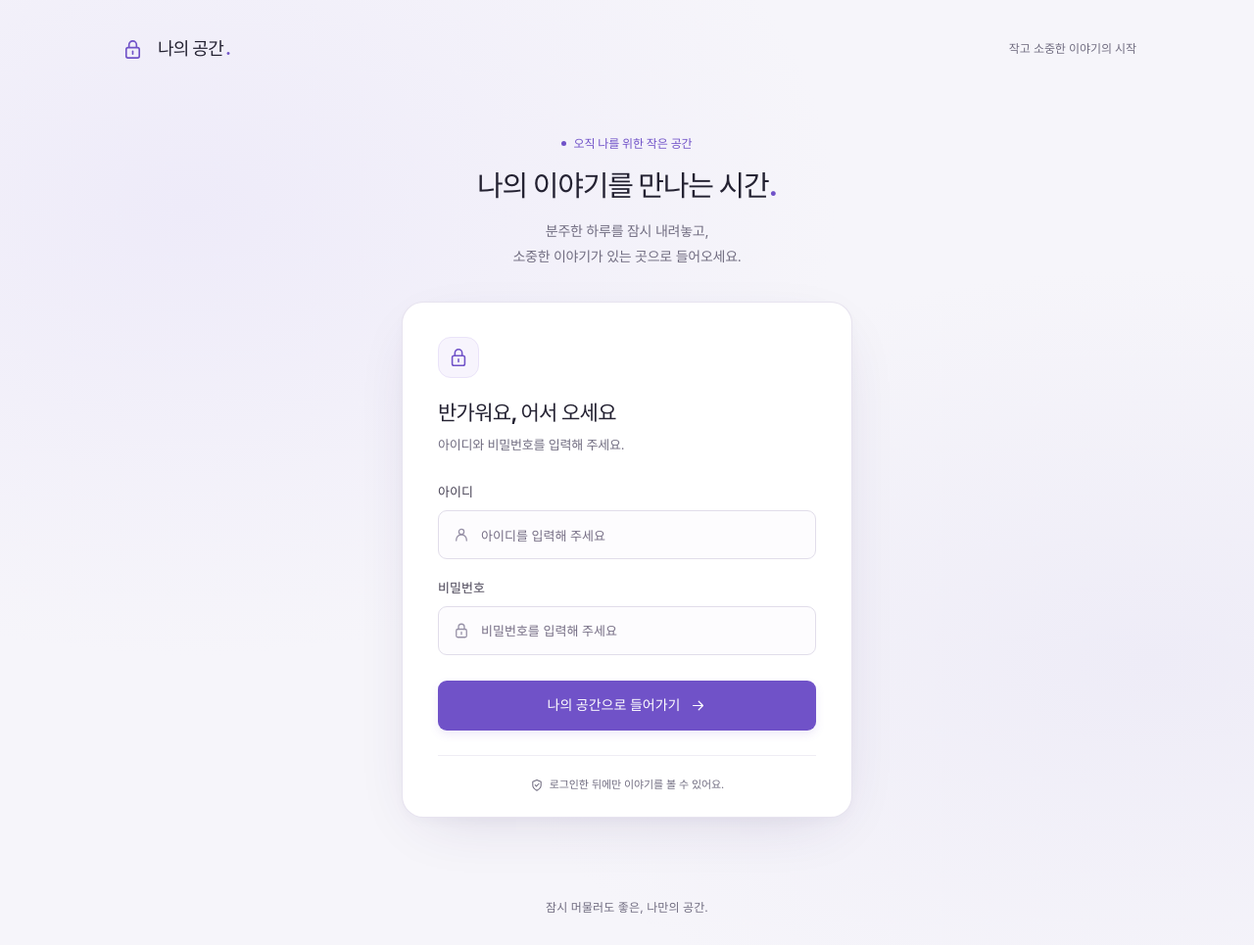
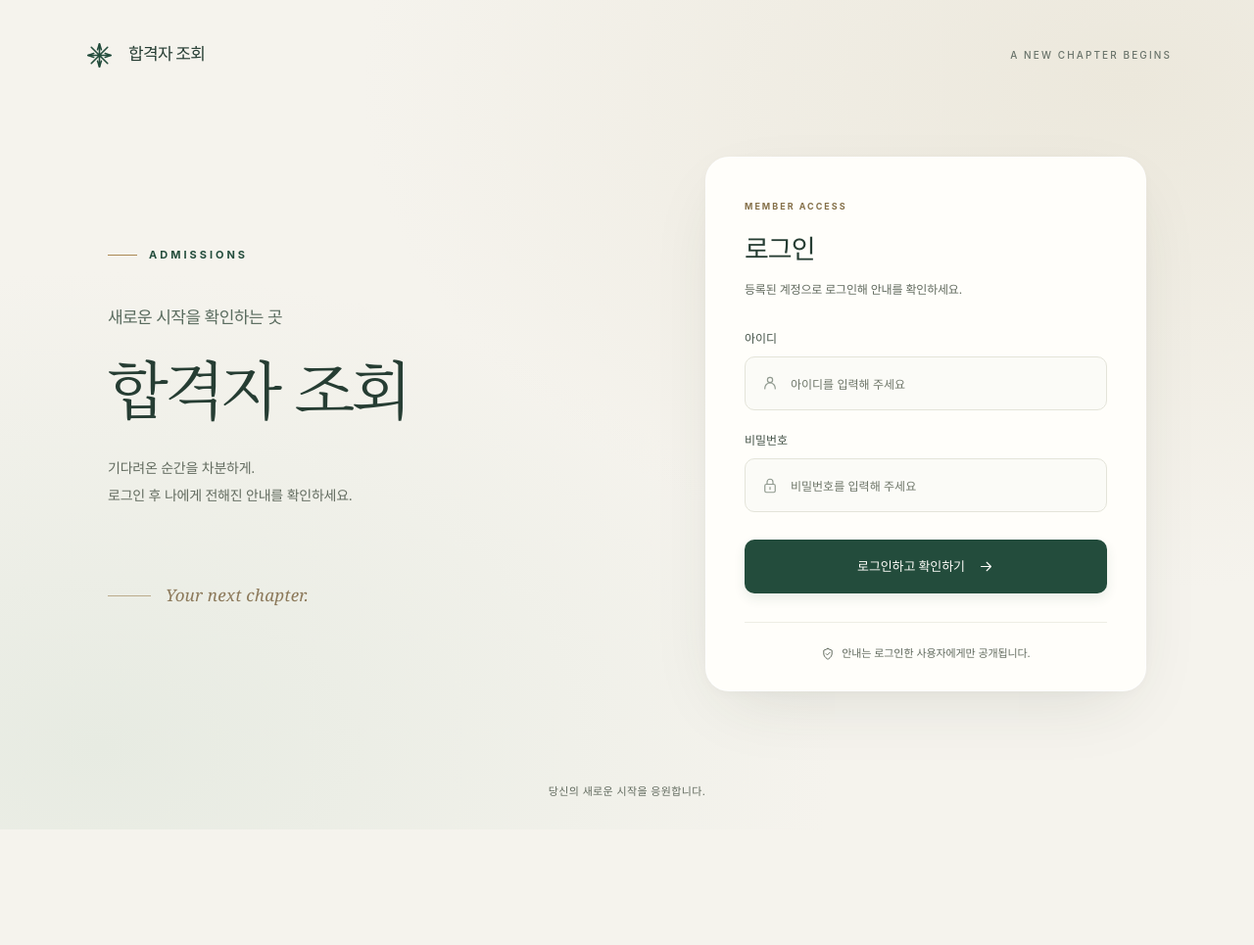
Before and after one commit to yoonjungwoo1009/aws-, a Flask app: page / in a window 1280 px wide. Shown: the whole page at 98% size. After the commit the page ends 831 px from the top, so only its background shows below. Run offline with Flask 3, Linux system fonts and the light colour scheme; the visitor is signed in with stand-in values (Sample User, id 1); parts of the project's set-up code (start-up, migrations or seed data) failed here and were passed over.

Commit message:
Refine admissions login with warm premium styling

```diff
--- a/static/style.css
+++ b/static/style.css
@@ -1,12 +1,13 @@
 :root {
   color-scheme: light;
-  --background: #f6f5fa;
-  --surface: #fff;
-  --text: #242232;
-  --muted: #716d81;
-  --accent: #7052c8;
-  --accent-hover: #6042b5;
-  --line: #e9e6f0;
+  --background: #f5f3ed;
+  --surface: #fffefa;
+  --text: #263d33;
+  --muted: #626b5f;
+  --accent: #234c3c;
+  --accent-hover: #183e2f;
+  --gold: #ab8954;
+  --line: #e4e4d9;
   font-family: -apple-system, BlinkMacSystemFont, "Segoe UI", "Noto Sans KR", "Apple SD Gothic Neo", "Malgun Gothic", sans-serif;
   font-synthesis: none;
   text-rendering: optimizeLegibility;
@@ -17,97 +18,127 @@
 body {
   margin: 0;
   color: var(--text);
-  background: radial-gradient(ellipse at 15% 22%, #eeebf9 0, transparent 43%), radial-gradient(ellipse at 92% 70%, #eeecf7 0, transparent 42%), var(--background);
+  background: radial-gradient(ellipse at 90% 10%, #ece8dc 0, transparent 48%), radial-gradient(ellipse at 8% 90%, #e7ebe2 0, transparent 45%), var(--background);
   font-size: 15px;
   line-height: 1.6;
 }
 button, input { font: inherit; }
 button, a, input { -webkit-tap-highlight-color: transparent; }
 button { cursor: pointer; }
-svg { flex-shrink: 0; stroke: currentColor; stroke-width: 1.7; stroke-linecap: round; stroke-linejoin: round; }
+svg { flex-shrink: 0; stroke: currentColor; stroke-width: 1.6; stroke-linecap: round; stroke-linejoin: round; }
 a { color: inherit; }
-::selection { background: #e6ddfc; }
-:focus-visible { outline: 3px solid #a88be8; outline-offset: 4px; }
+::selection { color: #183e2f; background: #dce6d7; }
+:focus-visible { outline: 3px solid #718f78; outline-offset: 4px; }
 .site-shell { display: flex; flex-direction: column; min-height: 100vh; min-height: 100svh; }
-.site-header { width: min(1120px, 100%); min-height: 100px; margin: 0 auto; padding: 24px 40px; display: flex; align-items: center; justify-content: space-between; gap: 24px; }
-.brand { display: inline-flex; align-items: center; gap: 10px; font-size: 18px; font-weight: 750; letter-spacing: -.7px; text-decoration: none; white-space: nowrap; }
-.brand-mark { width: 31px; height: 35px; display: grid; place-items: center; color: var(--accent); }
-.brand-mark svg { width: 23px; height: 23px; }
-.brand-dot { color: var(--accent); margin-left: -8px; }
-.header-caption { font-size: 12px; color: var(--muted); letter-spacing: -.1px; }
-.main-content { flex: 1; width: 100%; display: grid; place-items: center; padding: 32px 24px 60px; outline: none; }
-.site-footer { padding: 22px 24px 28px; text-align: center; color: var(--muted); font-size: 12px; letter-spacing: .1px; }
+.site-header { width: min(1200px, 100%); min-height: 112px; margin: 0 auto; padding: 28px 44px; display: flex; align-items: center; justify-content: space-between; gap: 24px; }
+.brand { display: inline-flex; align-items: center; gap: 12px; font-size: 17px; font-weight: 650; letter-spacing: -.65px; text-decoration: none; white-space: nowrap; }
+.brand-mark { width: 35px; height: 35px; display: grid; place-items: center; color: var(--accent); }
+.brand-mark svg { width: 31px; height: 31px; stroke-width: 1.25; }
+.header-caption { color: #69736a; font-size: 10px; font-weight: 550; letter-spacing: 2.1px; }
+.main-content { flex: 1; width: 100%; display: grid; place-items: center; padding: 48px 44px 72px; outline: none; }
+.site-footer { padding: 22px 24px 30px; text-align: center; color: var(--muted); font-size: 11px; letter-spacing: .35px; }
 .skip-link { position: absolute; z-index: 2; top: 12px; left: 12px; padding: 10px 16px; border-radius: 8px; color: #fff; background: var(--accent); transform: translateY(-180%); }
 .skip-link:focus { transform: translateY(0); }
-.login-layout { width: 100%; max-width: 460px; }
-.intro { margin-bottom: 32px; text-align: center; }
-.eyebrow { display: inline-flex; align-items: center; gap: 7px; color: var(--accent); font-size: 12px; font-weight: 600; letter-spacing: -.1px; }
-.eyebrow-dot { width: 5px; height: 5px; border-radius: 50%; background: currentColor; }
-.intro h1 { margin: 14px 0 12px; font-size: clamp(23px, 4.6vw, 29px); font-weight: 750; letter-spacing: -1.2px; line-height: 1.4; word-break: keep-all; }
-.accent-dot { color: var(--accent); }
-.intro-description { margin: 0; color: var(--muted); font-size: 14px; line-height: 1.9; letter-spacing: -.25px; word-break: keep-all; }
-.login-card { padding: 35px 36px 24px; border: 1px solid rgba(227, 223, 237, .85); border-radius: 22px; background: var(--surface); box-shadow: 0 18px 60px -25px rgba(58, 39, 100, .19), 0 4px 12px rgba(58, 39, 100, .025); }
-.card-heading { margin-bottom: 27px; }
-.card-icon { display: grid; place-items: center; width: 42px; height: 42px; margin-bottom: 19px; border: 1px solid #eae3f9; border-radius: 13px; color: var(--accent); background: #f7f4fd; }
-.card-icon svg { width: 22px; height: 22px; }
-.card-heading h2 { margin: 0 0 6px; font-size: 21px; font-weight: 700; letter-spacing: -.7px; }
-.card-heading p { margin: 0; color: var(--muted); font-size: 13px; letter-spacing: -.2px; }
-.login-form { display: flex; flex-direction: column; gap: 19px; }
-.form-field label { display: block; margin: 0 0 8px; color: #484355; font-size: 13px; font-weight: 650; }
+.login-layout { display: grid; grid-template-columns: minmax(0, 1fr) minmax(0, 450px); align-items: center; gap: 88px; width: 100%; max-width: 1060px; }
+.intro { padding: 12px 0; }
+.eyebrow { display: inline-flex; align-items: center; gap: 12px; color: var(--accent); font-size: 11px; font-weight: 650; letter-spacing: 3px; }
+.eyebrow-line { width: 30px; height: 1px; background: var(--gold); }
+.eyebrow-dot { width: 5px; height: 5px; border-radius: 50%; background: var(--gold); }
+.intro-kicker { margin: 42px 0 9px; color: #596b5e; font-size: 17px; font-weight: 400; letter-spacing: -.6px; word-break: keep-all; }
+.intro h1 { margin: 0; font-family: "Noto Serif CJK KR", "Nanum Myeongjo", "AppleMyungjo", "Batang", Georgia, serif; font-size: clamp(45px, 5.4vw, 64px); font-weight: 500; letter-spacing: -3.7px; line-height: 1.45; word-break: keep-all; }
+.intro-description { margin: 24px 0 0; color: var(--muted); font-size: 14px; line-height: 2; letter-spacing: -.25px; word-break: keep-all; }
+.intro-signature { display: flex; align-items: center; gap: 15px; margin-top: 74px; color: #8c795a; font-family: Georgia, "Times New Roman", serif; font-size: 17px; font-style: italic; letter-spacing: .2px; }
+.signature-line { width: 44px; height: 1px; background: #bbab8b; }
+.login-card { min-width: 0; padding: 43px 39px 28px; border: 1px solid rgba(255, 255, 255, .9); border-radius: 24px; background: var(--surface); box-shadow: 0 24px 70px -25px rgba(49, 61, 43, .15), 0 3px 12px rgba(49, 61, 43, .025); }
+.card-heading { margin-bottom: 31px; }
+.card-eyebrow { display: block; margin-bottom: 15px; color: #857049; font-size: 9px; font-weight: 650; letter-spacing: 2px; }
+.card-heading h2 { margin: 0 0 9px; font-size: 27px; font-weight: 650; letter-spacing: -1px; }
+.card-heading p { margin: 0; color: var(--muted); font-size: 12px; letter-spacing: -.2px; word-break: keep-all; }
+.login-form { display: flex; flex-direction: column; gap: 21px; }
+.form-field label { display: block; margin: 0 0 9px; color: #455449; font-size: 12px; font-weight: 650; }
 .input-wrap { position: relative; }
-.input-wrap > svg { position: absolute; top: 50%; left: 15px; width: 18px; height: 18px; color: #9690a6; pointer-events: none; transform: translateY(-50%); }
-.input-wrap input { display: block; width: 100%; height: 50px; padding: 0 14px 0 43px; border: 1px solid #e1ddea; border-radius: 9px; outline: none; color: var(--text); background: #fdfcfe; font-size: 14px; transition: border-color .18s ease, box-shadow .18s ease, background .18s ease; }
-.input-wrap input::placeholder { color: #756d84; opacity: 1; font-size: 13px; }
-.input-wrap input:hover { border-color: #b7abcc; }
-.input-wrap input:focus { border-color: #9574da; background: #fff; box-shadow: 0 0 0 3px #eee7fc; }
+.input-wrap > svg { position: absolute; top: 50%; left: 17px; width: 18px; height: 18px; color: #909a8f; pointer-events: none; transform: translateY(-50%); }
+.input-wrap input { display: block; width: 100%; min-width: 0; height: 55px; padding: 0 15px 0 46px; border: 1px solid var(--line); border-radius: 10px; outline: none; color: var(--text); background: #fbfbf7; font-size: 14px; transition: border-color .2s ease, box-shadow .2s ease, background .2s ease; }
+.input-wrap input::placeholder { color: #6e7669; opacity: 1; font-size: 12px; }
+.input-wrap input:hover { border-color: #b6c0b0; }
+.input-wrap input:focus { border-color: #6c8c75; background: #fffefa; box-shadow: 0 0 0 3px #e7ede2; }
 .input-wrap:focus-within > svg { color: var(--accent); }
-.button { display: inline-flex; align-items: center; justify-content: center; gap: 10px; border: 0; border-radius: 9px; font-weight: 600; text-decoration: none; transition: background .18s ease, box-shadow .18s ease, transform .18s ease; }
+.button { display: inline-flex; align-items: center; justify-content: center; gap: 13px; border: 0; border-radius: 10px; font-weight: 600; text-decoration: none; transition: background .2s ease, box-shadow .2s ease, transform .2s ease; }
 .button svg { width: 18px; height: 18px; }
-.button-primary { min-height: 51px; width: 100%; margin-top: 7px; padding: 13px 18px; color: #fff; background: var(--accent); font-size: 14px; box-shadow: 0 4px 10px rgba(112, 82, 200, .12); }
-.button-primary:hover { background: var(--accent-hover); box-shadow: 0 6px 15px rgba(112, 82, 200, .21); transform: translateY(-1px); }
+.button-primary { min-height: 55px; width: 100%; margin-top: 7px; padding: 14px 18px; color: #fffefa; background: var(--accent); font-size: 13px; letter-spacing: -.1px; box-shadow: 0 5px 12px rgba(35, 76, 60, .1); }
+.button-primary:hover { background: var(--accent-hover); box-shadow: 0 8px 18px rgba(35, 76, 60, .18); transform: translateY(-1px); }
 .button-primary:active { transform: translateY(0); }
 .button-primary svg { width: 17px; height: 17px; }
-.card-note { display: flex; justify-content: center; align-items: center; gap: 6px; margin: 25px 0 0; padding-top: 21px; border-top: 1px solid #efedf4; color: var(--muted); font-size: 11px; letter-spacing: -.1px; }
-.card-note svg { width: 14px; height: 14px; stroke-width: 1.5; }
-.error-message { display: flex; align-items: flex-start; gap: 8px; margin-bottom: 20px; padding: 12px 13px; border: 1px solid #f1d7dc; border-radius: 9px; color: #a4374a; background: #fff5f6; font-size: 12px; line-height: 1.7; }
+.card-note { display: flex; justify-content: center; align-items: center; gap: 7px; margin: 29px 0 0; padding-top: 23px; border-top: 1px solid #eeeee5; color: var(--muted); font-size: 11px; letter-spacing: -.1px; text-align: center; }
+.card-note svg { width: 14px; height: 14px; stroke-width: 1.4; }
+.error-message { display: flex; align-items: flex-start; gap: 8px; margin-bottom: 23px; padding: 12px 13px; border: 1px solid #ead8ce; border-radius: 10px; color: #994b36; background: #fcf3ec; font-size: 12px; line-height: 1.7; overflow-wrap: anywhere; }
 .error-message svg { width: 17px; height: 17px; margin-top: 2px; }
 .logout-form { margin: 0; }
-.button-quiet { min-height: 40px; padding: 8px 13px; border: 1px solid #e0dbe9; color: #625b74; background: rgba(255, 255, 255, .65); font-size: 12px; }
-.button-quiet:hover { color: var(--accent); background: #fff; border-color: #cfc0e9; }
+.button-quiet { min-height: 40px; padding: 8px 14px; border: 1px solid #d9dfd3; color: #4e6555; background: rgba(255, 254, 250, .7); font-size: 12px; }
+.button-quiet:hover { color: var(--accent-hover); background: var(--surface); box-shadow: 0 3px 10px rgba(35, 76, 60, .06); }
 .button-quiet svg { width: 16px; height: 16px; }
-.post-layout { width: 100%; max-width: 700px; }
+.post-layout { width: 100%; max-width: 760px; }
 .welcome { margin: 0 3px 29px; }
-.welcome p { margin: 11px 0 0; color: var(--muted); font-size: 15px; line-height: 1.85; letter-spacing: -.25px; }
+.welcome .eyebrow { gap: 8px; letter-spacing: .2px; }
+.welcome p { margin: 13px 0 0; color: var(--muted); font-size: 15px; line-height: 1.9; letter-spacing: -.25px; }
 .welcome strong { color: var(--text); font-weight: 650; overflow-wrap: anywhere; }
-.post-card { padding: 45px 48px 30px; border: 1px solid #e7e2ef; border-radius: 21px; background: var(--surface); box-shadow: 0 18px 60px -25px rgba(58, 39, 100, .13); }
-.post-label { display: flex; align-items: center; gap: 7px; margin-bottom: 16px; color: var(--accent); font-size: 12px; font-weight: 600; }
+.post-card { padding: 46px 49px 32px; border: 1px solid rgba(255, 255, 255, .9); border-radius: 24px; background: var(--surface); box-shadow: 0 24px 70px -25px rgba(49, 61, 43, .13); }
+.post-label { display: flex; align-items: center; gap: 8px; margin-bottom: 18px; color: #887149; font-size: 12px; font-weight: 600; }
 .post-label span { font-size: 16px; }
-.post-card h1 { margin: 0; font-size: clamp(24px, 4.8vw, 31px); font-weight: 700; line-height: 1.5; letter-spacing: -1px; overflow-wrap: anywhere; word-break: keep-all; }
-.post-divider { width: 35px; height: 2px; margin: 25px 0 30px; border-radius: 2px; background: #d9cdee; }
-.post-body { color: #575164; font-size: 15px; line-height: 2; letter-spacing: -.15px; white-space: pre-wrap; overflow-wrap: anywhere; }
-.post-end { margin-top: 34px; color: #bcb1d0; font-size: 18px; text-align: center; letter-spacing: 5px; }
+.post-card h1 { margin: 0; font-family: "Noto Serif CJK KR", "Nanum Myeongjo", "AppleMyungjo", "Batang", Georgia, serif; font-size: clamp(24px, 4.8vw, 31px); font-weight: 500; line-height: 1.6; letter-spacing: -1px; overflow-wrap: anywhere; word-break: keep-all; }
+.post-divider { width: 36px; height: 1px; margin: 26px 0 30px; background: #c4ae86; }
+.post-body { color: #566153; font-size: 15px; line-height: 2.1; letter-spacing: -.15px; white-space: pre-wrap; overflow-wrap: anywhere; }
+.post-end { margin-top: 34px; color: #b4a484; font-size: 18px; text-align: center; letter-spacing: 5px; }
 
-@media (max-width: 600px) {
-  .site-header { min-height: 80px; padding: 20px 24px; }
-  .header-caption { display: none; }
-  .main-content { padding: 22px 20px 37px; }
-  .intro { margin-bottom: 26px; }
-  .login-card { padding: 28px 25px 21px; border-radius: 18px; }
-  .card-heading { margin-bottom: 24px; }
-  .card-heading h2 { font-size: 20px; }
+@media (max-width: 900px) {
+  .site-header { padding-inline: 32px; }
+  .main-content { padding: 34px 32px 58px; }
+  .login-layout { grid-template-columns: minmax(0, 1fr) minmax(0, 400px); gap: 40px; }
+  .intro h1 { font-size: 49px; letter-spacing: -3px; }
+  .intro-kicker { font-size: 15px; }
+  .intro-description { font-size: 13px; }
+  .login-card { padding-inline: 31px; }
+}
+
+@media (max-width: 720px) {
+  .site-header { min-height: 88px; padding: 22px 28px; }
+  .header-caption { font-size: 8px; letter-spacing: 1.4px; }
+  .main-content { padding: 32px 24px 48px; }
+  .login-layout { grid-template-columns: minmax(0, 1fr); max-width: 430px; gap: 33px; }
+  .intro { padding: 0; text-align: center; }
+  .intro-kicker { margin-top: 22px; font-size: 15px; }
+  .intro h1 { font-size: 47px; letter-spacing: -2.8px; }
+  .intro-description { margin-top: 15px; font-size: 13px; }
+  .intro-signature { display: none; }
+  .login-card { padding: 33px 31px 25px; }
+  .card-heading { margin-bottom: 27px; }
+  .card-eyebrow { margin-bottom: 11px; }
+  .card-heading h2 { font-size: 25px; }
   .input-wrap input { font-size: 16px; }
-  .site-footer { padding-bottom: 22px; font-size: 11px; }
-  .post-card { padding: 31px 26px 23px; border-radius: 18px; }
+  .site-footer { padding-bottom: 24px; font-size: 10px; }
+  .post-card { padding: 32px 28px 24px; border-radius: 20px; }
   .post-body { font-size: 14px; }
   .welcome { margin-bottom: 24px; }
 }
 
+@media (max-width: 480px) {
+  .site-header { padding-inline: 23px; }
+  .brand { gap: 9px; font-size: 16px; }
+  .brand-mark { width: 29px; height: 29px; }
+  .brand-mark svg { width: 27px; height: 27px; }
+  .header-caption { display: none; }
+  .main-content { padding-top: 23px; padding-inline: 21px; }
+  .login-card { border-radius: 21px; padding-inline: 25px; }
+}
+
 @media (max-width: 360px) {
   .site-header { padding-inline: 18px; }
-  .main-content { padding-inline: 15px; }
-  .login-card { padding-inline: 20px; }
-  .intro h1 { font-size: 22px; letter-spacing: -1px; }
-  .card-note { font-size: 10px; gap: 4px; }
+  .main-content { padding-inline: 16px; }
+  .intro h1 { font-size: 41px; letter-spacing: -2.6px; }
+  .intro-description { font-size: 12px; }
+  .login-card { padding-inline: 21px; }
+  .card-heading p { font-size: 11px; }
+  .card-note { gap: 5px; }
 }
 
 @media (prefers-reduced-motion: reduce) {
--- a/templates/base.html
+++ b/templates/base.html
@@ -4,29 +4,29 @@
     <meta charset="utf-8">
     <meta name="viewport" content="width=device-width, initial-scale=1">
     <meta name="color-scheme" content="light">
-    <meta name="theme-color" content="#f6f5fa">
-    <title>{% block title %}나의 공간{% endblock %}</title>
+    <meta name="theme-color" content="#f5f3ed">
+    <title>{% block title %}합격자 조회{% endblock %}</title>
     <link rel="stylesheet" href="{{ url_for('static', filename='style.css') }}">
   </head>
   <body>
     <a class="skip-link" href="#main-content">본문으로 바로가기</a>
     <div class="site-shell">
       <header class="site-header">
-        <a class="brand" href="{{ url_for('login') }}" aria-label="나의 공간 홈">
+        <a class="brand" href="{{ url_for('login') }}" aria-label="합격자 조회 홈">
           <span class="brand-mark" aria-hidden="true">
             <svg viewBox="0 0 24 24" fill="none">
-              <path d="M8 10V7a4 4 0 0 1 8 0v3M7 10h10a2 2 0 0 1 2 2v7a2 2 0 0 1-2 2H7a2 2 0 0 1-2-2v-7a2 2 0 0 1 2-2Z"/>
-              <path d="M12 14v3"/>
+              <path d="M12 3v18M3 12h18M5.6 5.6l12.8 12.8M5.6 18.4 18.4 5.6"/>
+              <path d="m12 3 1.5 4.5M12 3l-1.5 4.5M21 12l-4.5 1.5M21 12l-4.5-1.5M12 21l-1.5-4.5M12 21l1.5-4.5M3 12l4.5-1.5M3 12l4.5 1.5"/>
             </svg>
           </span>
-          나의 공간<span class="brand-dot" aria-hidden="true">.</span>
+          합격자 조회
         </a>
-        {% block header_actions %}<span class="header-caption">작고 소중한 이야기의 시작</span>{% endblock %}
+        {% block header_actions %}<span class="header-caption">A NEW CHAPTER BEGINS</span>{% endblock %}
       </header>
       <main id="main-content" class="main-content" tabindex="-1">
         {% block content %}{% endblock %}
       </main>
-      <footer class="site-footer">잠시 머물러도 좋은, 나만의 공간.</footer>
+      <footer class="site-footer">당신의 새로운 시작을 응원합니다.</footer>
     </div>
   </body>
 </html>
--- a/templates/login.html
+++ b/templates/login.html
@@ -1,23 +1,23 @@
 {% extends "base.html" %}
-{% block title %}로그인 · 나의 공간{% endblock %}
+{% block title %}합격자 조회 · 로그인{% endblock %}
 {% block content %}
 <section class="login-layout" aria-labelledby="login-title">
   <div class="intro">
-    <span class="eyebrow"><span class="eyebrow-dot" aria-hidden="true"></span>오직 나를 위한 작은 공간</span>
-    <h1 id="login-title">나의 이야기를 만나는 시간<span class="accent-dot">.</span></h1>
-    <p class="intro-description">분주한 하루를 잠시 내려놓고,<br>소중한 이야기가 있는 곳으로 들어오세요.</p>
+    <span class="eyebrow"><span class="eyebrow-line" aria-hidden="true"></span>ADMISSIONS</span>
+    <p class="intro-kicker">새로운 시작을 확인하는 곳</p>
+    <h1 id="login-title">합격자 조회</h1>
+    <p class="intro-description">기다려온 순간을 차분하게.<br>로그인 후 나에게 전해진 안내를 확인하세요.</p>
+    <div class="intro-signature" aria-hidden="true">
+      <span class="signature-line"></span>
+      <span>Your next chapter.</span>
+    </div>
   </div>
 
   <div class="login-card">
     <div class="card-heading">
-      <span class="card-icon" aria-hidden="true">
-        <svg viewBox="0 0 24 24" fill="none">
-          <path d="M8 10V7a4 4 0 0 1 8 0v3M7 10h10a2 2 0 0 1 2 2v7a2 2 0 0 1-2 2H7a2 2 0 0 1-2-2v-7a2 2 0 0 1 2-2Z"/>
-          <path d="M12 14v3"/>
-        </svg>
-      </span>
-      <h2>반가워요, 어서 오세요</h2>
-      <p>아이디와 비밀번호를 입력해 주세요.</p>
+      <span class="card-eyebrow">MEMBER ACCESS</span>
+      <h2>로그인</h2>
+      <p>등록된 계정으로 로그인해 안내를 확인하세요.</p>
     </div>
 
     {% if error %}
@@ -33,25 +33,25 @@
         <label for="username">아이디</label>
         <div class="input-wrap">
           <svg viewBox="0 0 24 24" fill="none" aria-hidden="true"><circle cx="12" cy="8" r="3.5"/><path d="M5 20v-1a7 7 0 0 1 14 0v1"/></svg>
-          <input id="username" name="username" type="text" value="{{ username | default('') }}" placeholder="아이디를 입력해 주세요" autocomplete="username" autocapitalize="none" spellcheck="false" maxlength="100" required{% if error %} aria-describedby="login-error"{% endif %}>
+          <input id="username" name="username" type="text" value="{{ username | default('') }}" placeholder="아이디를 입력해 주세요" autocomplete="username" autocapitalize="none" spellcheck="false" maxlength="100" required{% if error %} aria-describedby="login-error" aria-invalid="true"{% endif %}>
         </div>
       </div>
       <div class="form-field">
         <label for="password">비밀번호</label>
         <div class="input-wrap">
           <svg viewBox="0 0 24 24" fill="none" aria-hidden="true"><rect x="5" y="10" width="14" height="11" rx="2"/><path d="M8 10V7a4 4 0 0 1 8 0v3M12 14v3"/></svg>
-          <input id="password" name="password" type="password" placeholder="비밀번호를 입력해 주세요" autocomplete="current-password" maxlength="1024" required{% if error %} aria-describedby="login-error"{% endif %}>
+          <input id="password" name="password" type="password" placeholder="비밀번호를 입력해 주세요" autocomplete="current-password" maxlength="1024" required{% if error %} aria-describedby="login-error" aria-invalid="true"{% endif %}>
         </div>
       </div>
       <button class="button button-primary" type="submit">
-        나의 공간으로 들어가기
+        로그인하고 확인하기
         <svg viewBox="0 0 24 24" fill="none" aria-hidden="true"><path d="M5 12h14M13 6l6 6-6 6"/></svg>
       </button>
     </form>
 
     <p class="card-note">
       <svg viewBox="0 0 20 20" fill="none" aria-hidden="true"><path d="m10 2 6 2.5V10c0 4-6 7.5-6 7.5S4 14 4 10V4.5L10 2Z"/><path d="m7.5 9.5 1.75 1.75L13 7.5"/></svg>
-      로그인한 뒤에만 이야기를 볼 수 있어요.
+      안내는 로그인한 사용자에게만 공개됩니다.
     </p>
   </div>
 </section>
--- a/templates/post.html
+++ b/templates/post.html
@@ -1,5 +1,5 @@
 {% extends "base.html" %}
-{% block title %}{{ post_title }} · 나의 공간{% endblock %}
+{% block title %}{{ post_title }} · 합격자 조회{% endblock %}
 {% block header_actions %}
 <form class="logout-form" method="post" action="{{ url_for('logout') }}">
   <input type="hidden" name="csrf_token" value="{{ csrf_token() }}">
```
Also changed, not shown: README.md.
